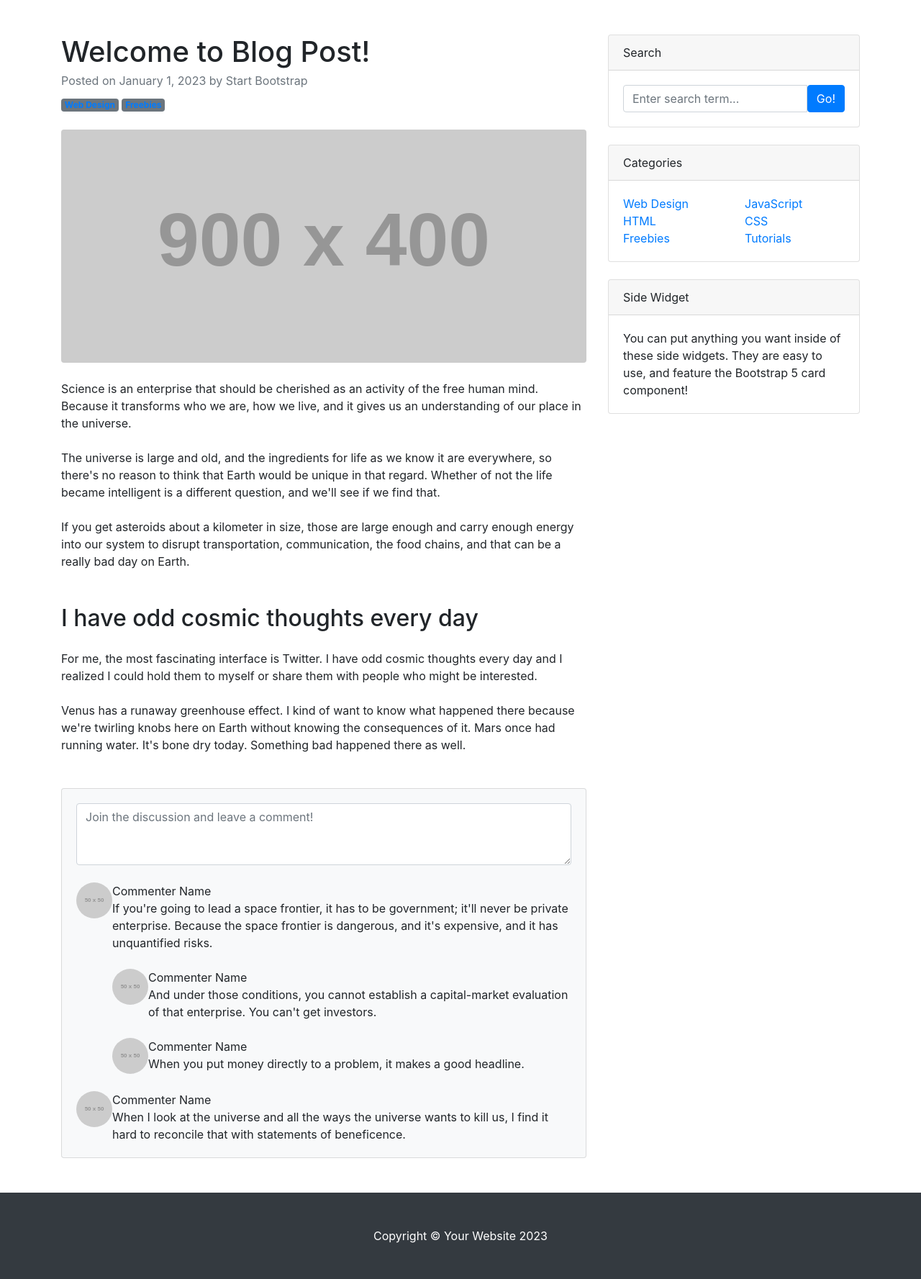
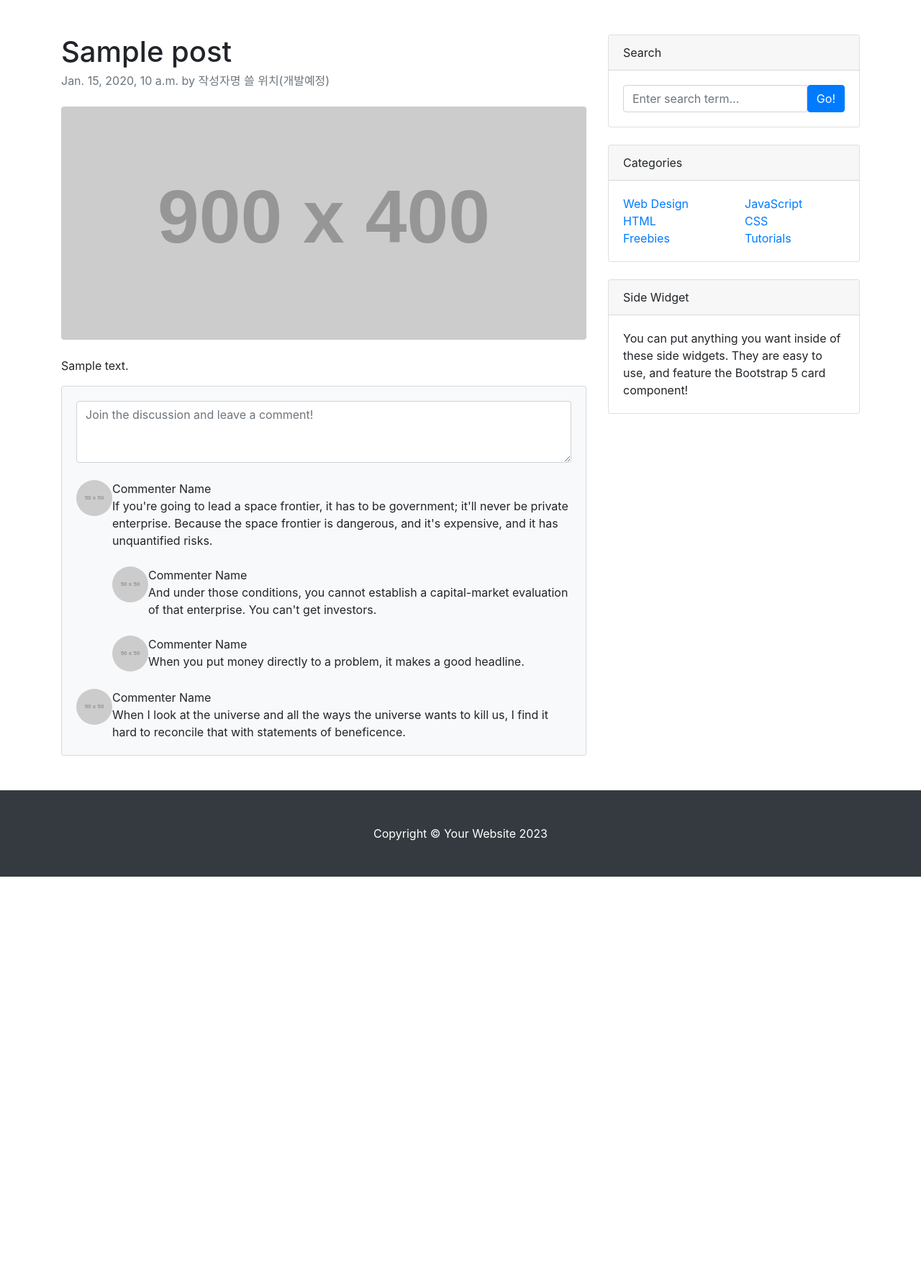
Before and after one commit to seuli07/do_it_django_a_to_z, a Django app: page /blog/1/ in a window 1280 px wide. Shown: the part 56-1833 px from the top of the page at 72% size. After the commit the page ends 1274 px from the top, so only its background shows below. Run offline with Django 4.2, Linux system fonts and the light colour scheme; tables that the repository leaves empty hold one stand-in row (values such as "Sample post"); grey boxes labelled with a size stand in for pictures from a placeholder-image service; parts of the project's set-up code (start-up, migrations or seed data) failed here and were passed over; some libraries are stand-ins or nearby versions.

```diff
--- a/blog/static/blog/css/blog-post.css
+++ b/blog/static/blog/css/blog-post.css
@@ -1,3 +1,3 @@
 body {
-    padding-top: 56px
+    padding-top: 56px;
 }
--- a/blog/templates/blog/post_detail.html
+++ b/blog/templates/blog/post_detail.html
@@ -7,9 +7,9 @@
         <meta name="viewport" content="width=device-width, initial-scale=1, shrink-to-fit=no" />
         <meta name="description" content="" />
         <meta name="author" content="" />
-        <title>Blog Post - Start Bootstrap Template</title>
+        <title>{{ post.title }} - Blog</title>
         <!-- Bootstrap core Css -->
-        <link rel="stylesheet" href="{% static 'blog/bootstrap/bootstrap.min.css' %}">
+        <link rel="stylesheet" href="{% static 'blog/bootstrap/bootstrap.min.css' %}" media="screen">
         <!-- Core theme CSS (includes Bootstrap)-->
         <link href="css/styles.css" rel="stylesheet" />
     </head>
@@ -38,24 +38,14 @@
                         <!-- Post header-->
                         <header class="mb-4">
                             <!-- Post title-->
-                            <h1 class="fw-bolder mb-1">Welcome to Blog Post!</h1>
+                            <h1 class="fw-bolder mb-1">{{ post.title }}</h1>
                             <!-- Post meta content-->
-                            <div class="text-muted fst-italic mb-2">Posted on January 1, 2023 by Start Bootstrap</div>
-                            <!-- Post categories-->
-                            <a class="badge bg-secondary text-decoration-none link-light" href="#!">Web Design</a>
-                            <a class="badge bg-secondary text-decoration-none link-light" href="#!">Freebies</a>
+                            <div class="text-muted fst-italic mb-2">{{ post.created_at }} by 작성자명 쓸 위치(개발예정)</div>
                         </header>
                         <!-- Preview image figure-->
                         <figure class="mb-4"><img class="img-fluid rounded" src="https://dummyimage.com/900x400/ced4da/6c757d.jpg" alt="..." /></figure>
                         <!-- Post content-->
-                        <section class="mb-5">
-                            <p class="fs-5 mb-4">Science is an enterprise that should be cherished as an activity of the free human mind. Because it transforms who we are, how we live, and it gives us an understanding of our place in the universe.</p>
-                            <p class="fs-5 mb-4">The universe is large and old, and the ingredients for life as we know it are everywhere, so there's no reason to think that Earth would be unique in that regard. Whether of not the life became intelligent is a different question, and we'll see if we find that.</p>
-                            <p class="fs-5 mb-4">If you get asteroids about a kilometer in size, those are large enough and carry enough energy into our system to disrupt transportation, communication, the food chains, and that can be a really bad day on Earth.</p>
-                            <h2 class="fw-bolder mb-4 mt-5">I have odd cosmic thoughts every day</h2>
-                            <p class="fs-5 mb-4">For me, the most fascinating interface is Twitter. I have odd cosmic thoughts every day and I realized I could hold them to myself or share them with people who might be interested.</p>
-                            <p class="fs-5 mb-4">Venus has a runaway greenhouse effect. I kind of want to know what happened there because we're twirling knobs here on Earth without knowing the consequences of it. Mars once had running water. It's bone dry today. Something bad happened there as well.</p>
-                        </section>
+                        <p>{{ post.content }}<p/>
                     </article>
                     <!-- Comments section-->
                     <section class="mb-5">
```
